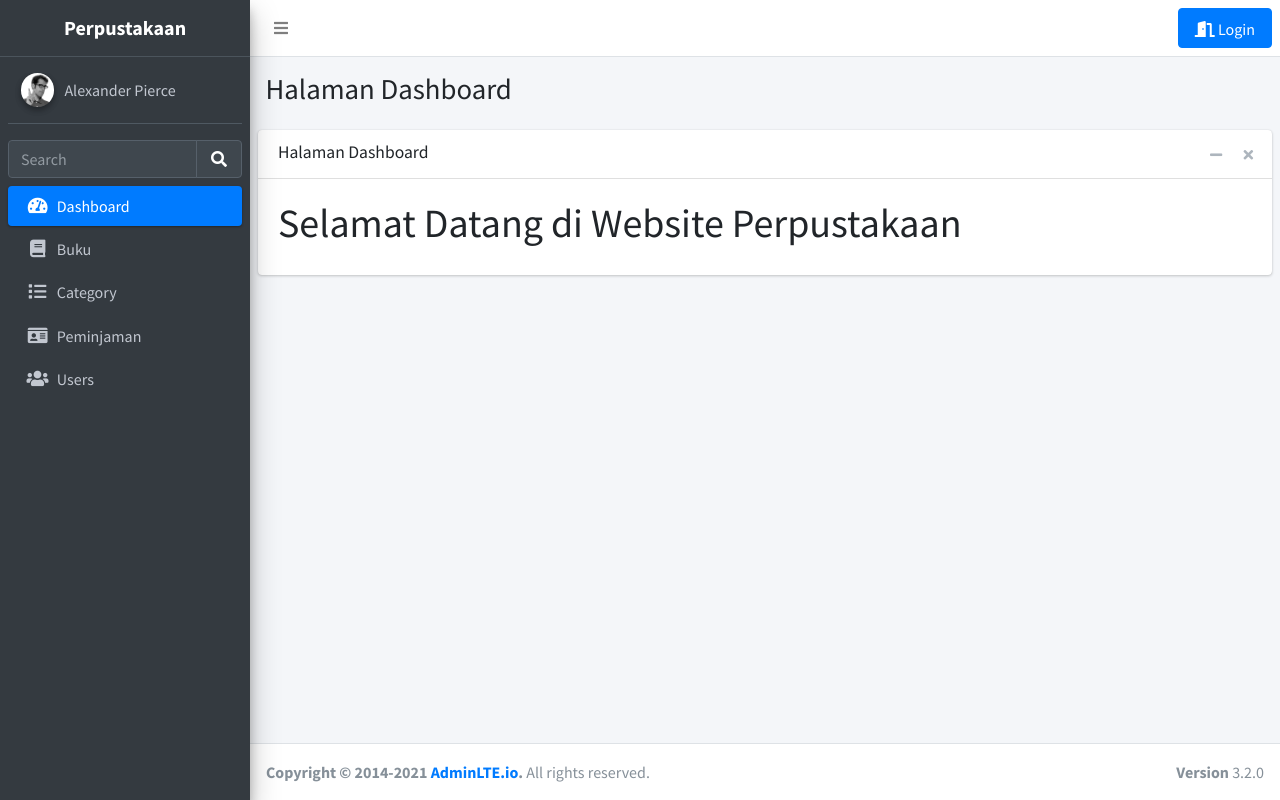
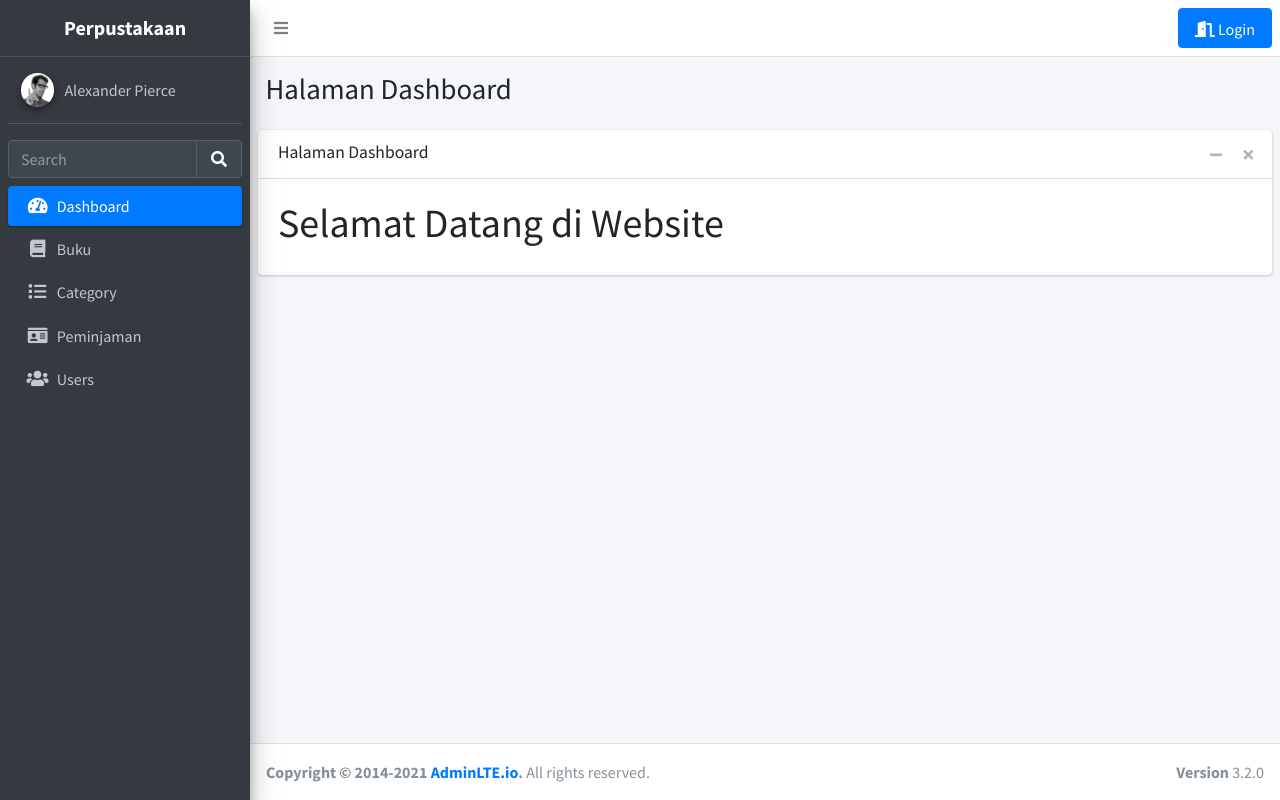
Before and after one commit to TeguhrizM19/perpustakaan, a Laravel app: page / in a window 1280 px wide. Run offline with Laravel 10, Linux system fonts and the light colour scheme; some libraries are stand-ins or nearby versions.

Commit message:
sedikit perubahan

```diff
--- a/resources/views/index.blade.php
+++ b/resources/views/index.blade.php
@@ -4,5 +4,5 @@
 @endsection
 
 @section('content')
-  <h1>Selamat Datang di Website Perpustakaan</h1>
+  <h1>Selamat Datang di Website</h1>
 @endsection
```
